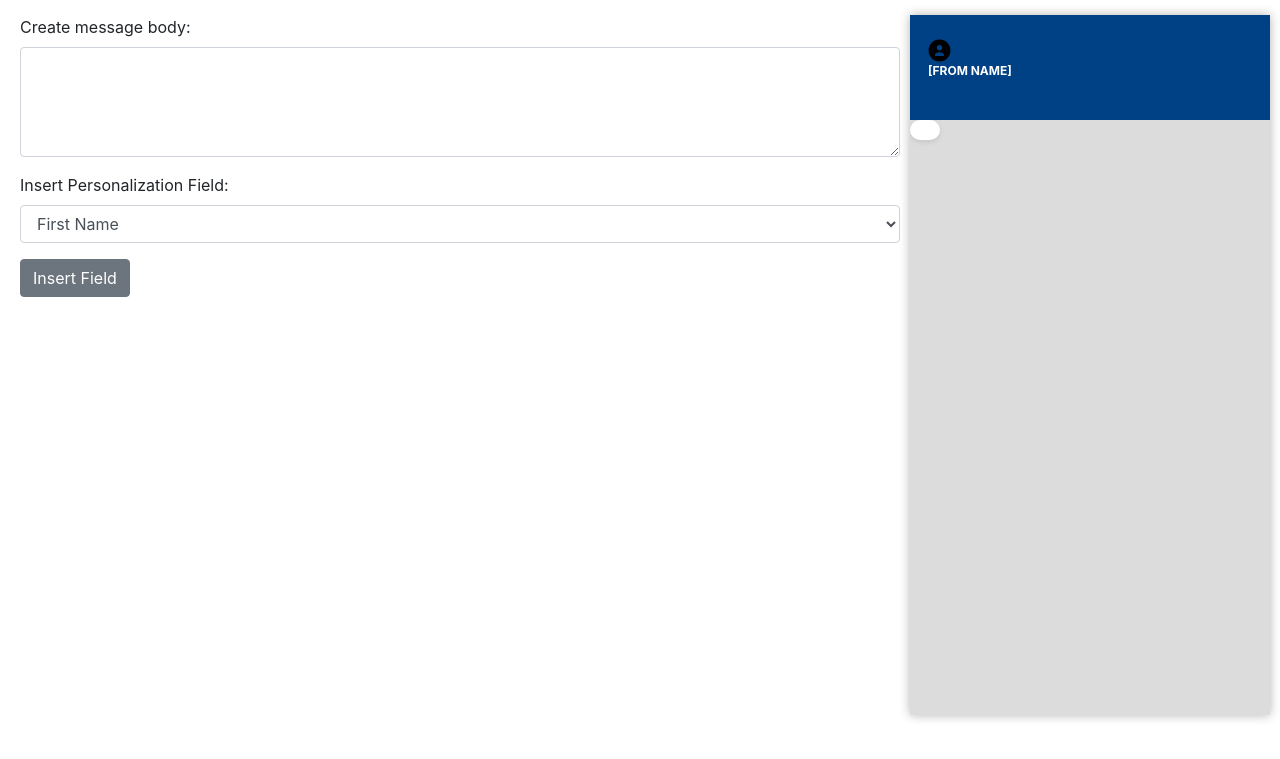
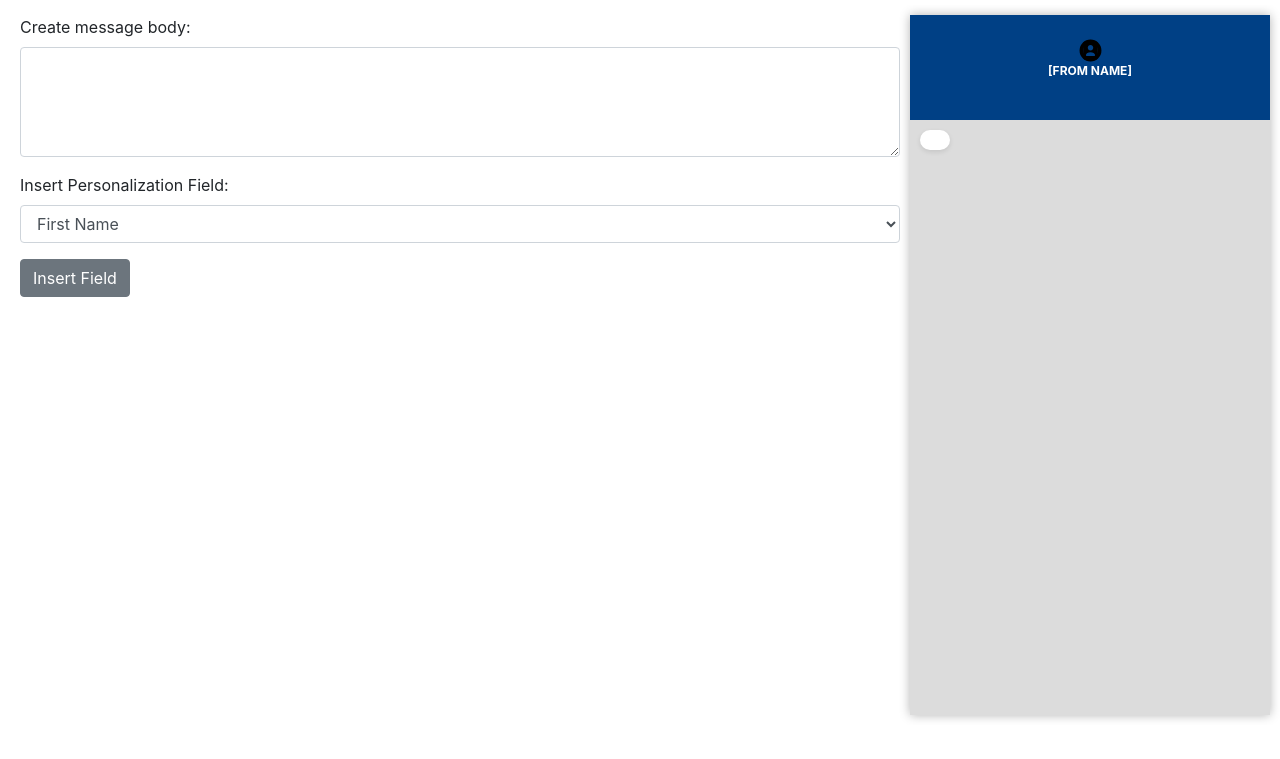
Before and after one commit to Nandakumar1418/activity, a website: page public/index.html in a window 1280 px wide. Shown: the part 41-800 px from the top of the page. Drawn offline with nearby package versions, Linux system fonts and the light colour scheme.

Commit message:
Update index.html

```diff
--- a/public/index.html
+++ b/public/index.html
@@ -97,6 +97,7 @@
             display: flex;
             flex-direction: column;
             justify-content: center;
+            align-items: center;
         }
 #phoneHeader p {
 font-size: 12px;
@@ -111,7 +112,6 @@ font-size: 12px;
             overflow: hidden;
             display: flex;
             flex-direction: column;
-/*             justify-content: flex-end; /* Align message to bottom */ */
             padding: 10px;
             box-sizing: border-box; /* Ensure padding does not cause overflow */
         }
```
